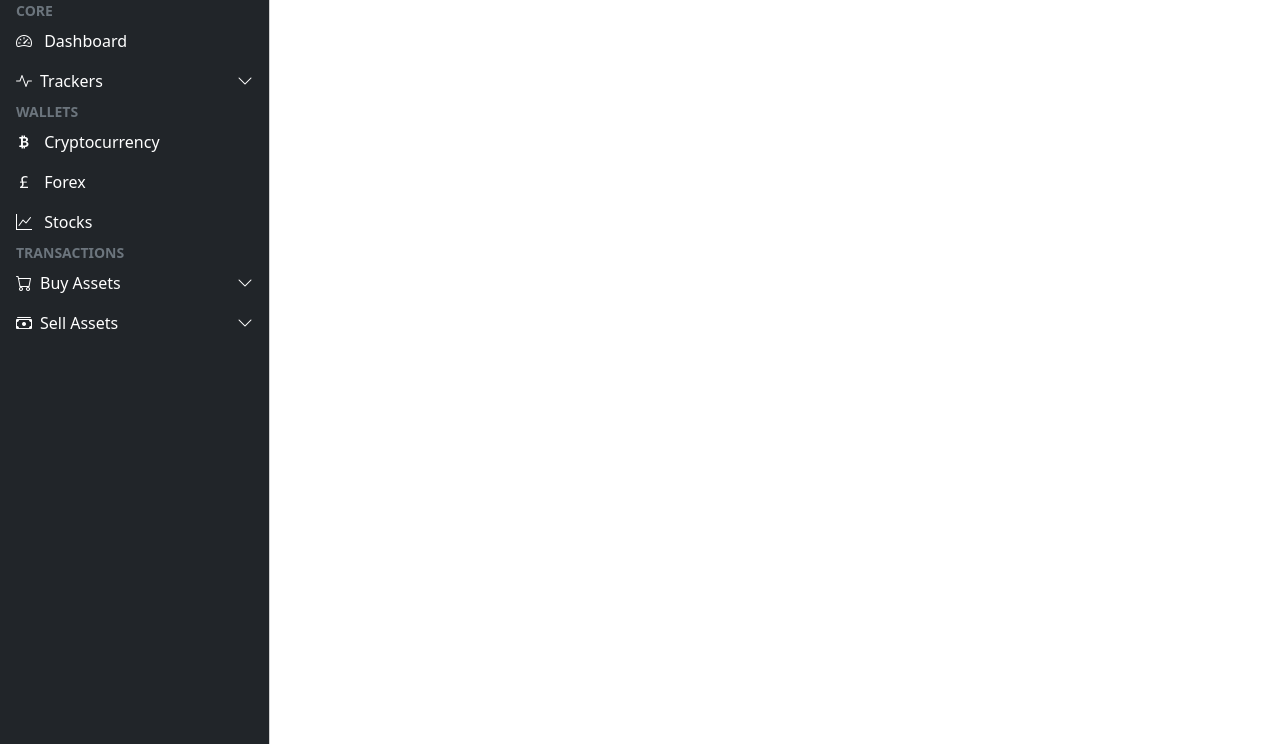
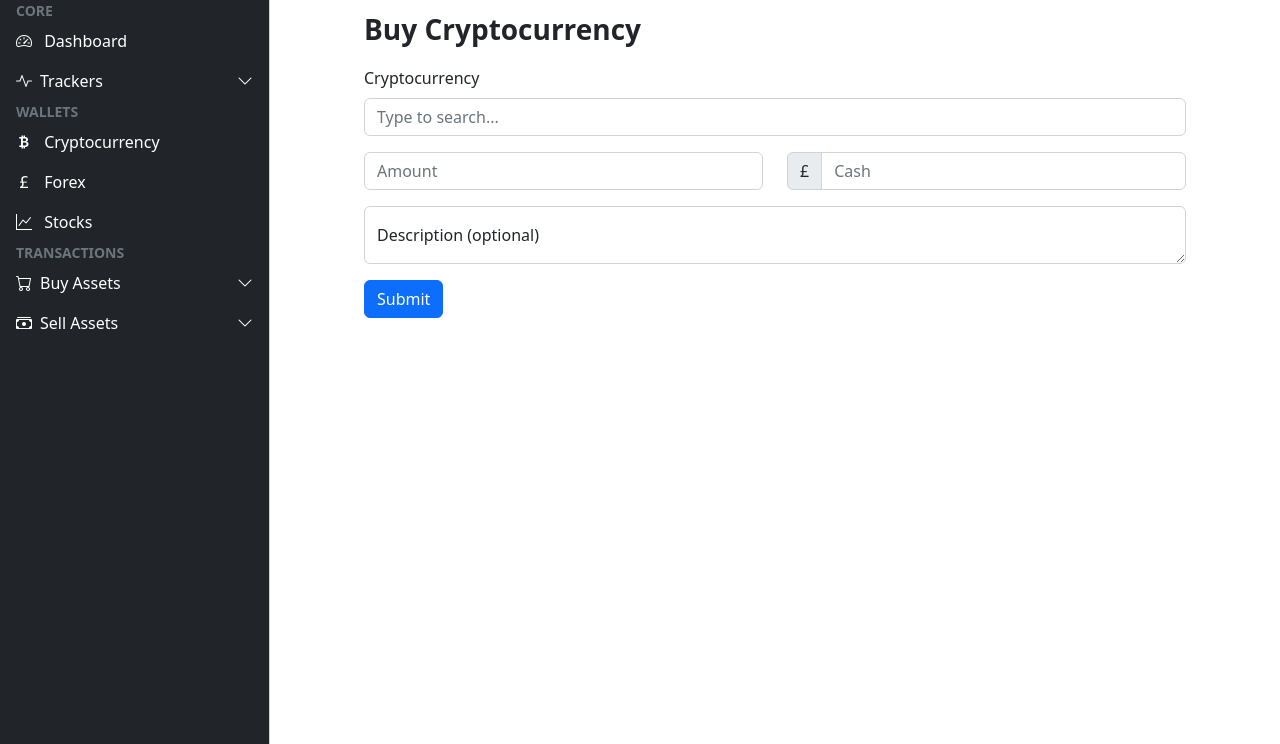
Before and after one commit to ndungu-kr/Fintra, a Flask app: page /cryptocurrency-wallet/buy-cryptocurrency in a window 1280 px wide. Shown: the part 56-800 px from the top of the page. Run offline with Flask 2, Linux system fonts and the light colour scheme; a user stored in the database is signed in; some libraries are stand-ins or nearby versions.

Commit message:
Adding buy crypto template

```diff
--- a/website/templates/buy_cryptocurrency.html
+++ b/website/templates/buy_cryptocurrency.html
@@ -3,4 +3,40 @@
 
 {% block content %}
 
+<div class="row">
+    <div class="col-md-12 fw-bold fs-3 mb-3">Buy Cryptocurrency</div>
+</div>
+
+<form>
+    <div class="mb-3">
+        <label for="cryptocurrencyDataList" class="form-label">Cryptocurrency</label>
+        <input class="form-control" list="cryptocurrencyOptions" id="cryptocurrencyDataList"
+            placeholder="Type to search...">
+        <datalist id="cryptocurrencyOptions">
+            <option value="Bitcoin">
+            <option value="Ethereum">
+            <option value="Cardano">
+        </datalist>
+    </div>
+
+    <div class="row mb-3">
+        <div class="col">
+            <input id="cryptocurrencyAmount" type="text" class="form-control" placeholder="Amount" aria-label="Amount">
+        </div>
+        <div class="col">
+            <div class="input-group">
+                <span class="input-group-text">£</span>
+                <input id="monetaryAmount" type="text" class="form-control" placeholder="Cash" aria-label="Cash">
+            </div>
+        </div>
+    </div>
+
+    <div class="form-floating mb-3">
+        <textarea class="form-control" placeholder="Leave a comment here" id="transactionDescription"></textarea>
+        <label for="transactionDescription">Description (optional)</label>
+    </div>
+
+    <button type="submit" class="btn btn-primary">Submit</button>
+</form>
+
 {% endblock %}
```
